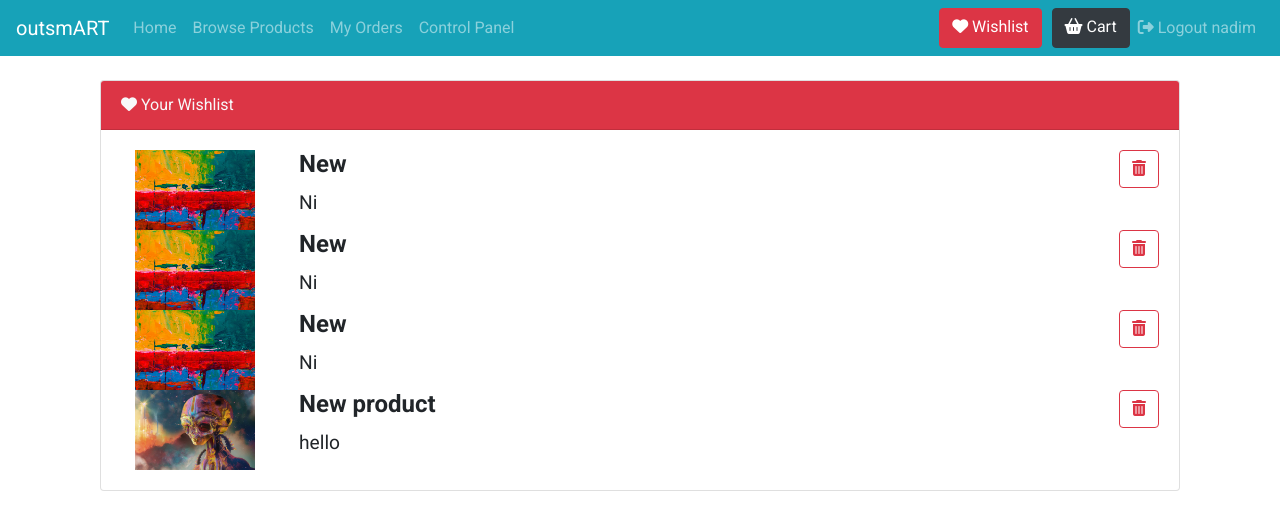
After one commit to srijaksengupta/outsmART, a Django app: page /products/wishlist in a window 1280 px wide. The commit adds this page. Shown: the top 530 px of the page. Run offline with Django 3.2, Linux system fonts and the light colour scheme; a user stored in the database is signed in; data comes from the database, SQL or seed files in the repository; both versions use the stored data as it was after the commit; some libraries are stand-ins or nearby versions.

Commit message:
Wishlist

```diff
--- a/outsmart/products/admin.py
+++ b/outsmart/products/admin.py
@@ -2,5 +2,8 @@ from django.contrib import admin
 
 # Register your models here.
 from .models import ProductPost
+from .models import Wishlist
+
 
 admin.site.register(ProductPost)
+admin.site.register(Wishlist)
--- a/outsmart/products/models.py
+++ b/outsmart/products/models.py
@@ -26,3 +26,8 @@ class ProductPost(models.Model):
 
     def __str__(self):
         return 'Product: {} by {}'.format(self.title,self.owner)
+
+
+class Wishlist(models.Model):
+    owner = models.ForeignKey(User, on_delete=models.CASCADE)
+    product = models.ForeignKey(ProductPost, on_delete=models.CASCADE)
--- a/outsmart/products/urls.py
+++ b/outsmart/products/urls.py
@@ -8,5 +8,8 @@ urlpatterns = [
     path('browse_products', views.browse_products, name='browse'),
     path('add_products', views.add_products, name='add'),
     path('my_listings',views.my_listings,name='listings'),
-    path('<int:product_id>',views.detail,name='detail')
+    path('<int:product_id>',views.detail,name='detail'),
+    path('wishlist', views.my_wishlist, name='wishlist'),
+    path('add_wishlist', views.add_wishlist, name='add_wishlist'),
+    path('cart', views.my_cart, name='cart'),
 ]
--- a/outsmart/products/views.py
+++ b/outsmart/products/views.py
@@ -1,5 +1,6 @@
 from django.shortcuts import render
 from .models import ProductPost
+from .models import Wishlist
 from .forms import ProductPostForm
 from django.contrib.auth.decorators import login_required
 from django.http import Http404, HttpResponse
@@ -24,7 +25,6 @@ def my_listings(request):
     context = {'products': ProductPost.objects.filter(owner=request.user)}
     return render(request, 'products/listings.html',context)
 
-
 # Create your views here.
 def detail(request, product_id):
     try:
@@ -32,3 +32,22 @@ def detail(request, product_id):
     except ProductPost.DoesNotExist:
         raise Http404("Product does not exist")
     return render(request,'products/detail.html',{'product': product})
+
+
+@login_required
+def my_wishlist(request):
+    context = {'products': Wishlist.objects.filter(owner=request.user)}
+    return render(request,'products/wishlist.html',context)
+
+@login_required
+def my_cart(request):
+    return render(request, 'products/cart.html')
+
+
+def add_wishlist(request):
+    if(request.method) == 'POST':
+        productID = request.POST['product']
+        productAdd =  ProductPost.objects.get(pk=productID)
+        p = Wishlist(owner=request.user, product=productAdd)
+        p.save()
+        return HttpResponse('')
--- a/outsmart/templates/base.html
+++ b/outsmart/templates/base.html
@@ -9,6 +9,9 @@
     <link rel="stylesheet" href="https://stackpath.bootstrapcdn.com/bootstrap/4.4.1/css/bootstrap.min.css" integrity="sha384-Vkoo8x4CGsO3+Hhxv8T/Q5PaXtkKtu6ug5TOeNV6gBiFeWPGFN9MuhOf23Q9Ifjh" crossorigin="anonymous">
     <link rel="stylesheet" href="{% static 'products/bootstrap-tagsinput.css' %}" type="text/css">
     <link rel="stylesheet" href="{% static 'style.css' %}" type="text/css">
+    <script src="https://kit.fontawesome.com/470f92539c.js" crossorigin="anonymous"></script>
+    <script src="https://ajax.googleapis.com/ajax/libs/jquery/1.12.4/jquery.min.js"></script>
+
 
     <title>outsmART {% block title %} {% endblock %}</title>
 </head>
--- a/outsmart/templates/partials/_navbar.html
+++ b/outsmart/templates/partials/_navbar.html
@@ -31,7 +31,11 @@
 
     {% if user.is_authenticated %}
     <div class="navbar-nav">
-      <a class="nav-item nav-link" href="{% url 'account:logout' %}">Logout {{user.username}}</a>
+      <a class="btn btn-danger" style="margin-right: 10px;"  href="{% url 'products:wishlist' %}"><i class="fas fa-heart"></i> Wishlist</a>
+      <a class="btn btn-dark" href="{% url 'products:cart' %}"> <i class="fas fa-shopping-basket"></i> Cart</a>
+
+      <a class="nav-item nav-link" href="{% url 'account:logout' %}"><i class="fas fa-sign-out-alt"></i> Logout {{user.username}}</a>
+
     </div>
     {% else %}
     <div class="navbar-nav">
--- a/outsmart/templates/products/add.html
+++ b/outsmart/templates/products/add.html
@@ -5,9 +5,9 @@
 
       <div class="col-md-6 m-auto">
         <div class="card text-left mb-3">
+          <div class="card-header bg-info text-light"> <i class="fas fa-plus-square"></i> Add a Product</div>
           <div class="card-body">
 
-<h1 class="h3 mb-3 font-weight-normal">Add a Product</h1>
 <form action="" method="post" enctype="multipart/form-data" >
 
   {% csrf_token %}
--- /dev/null
+++ b/outsmart/templates/products/cart.html
@@ -0,0 +1,4 @@
+{% extends 'base.html' %}
+{% block content %}
+
+{% endblock %}
--- /dev/null
+++ b/outsmart/templates/products/wishlist.html
@@ -0,0 +1,44 @@
+{% extends 'base.html' %}
+{% block content %}
+{% load static %}
+
+<link rel="stylesheet" href="{% static 'shop/shopstyle.css' %}" type="text/css">
+
+
+<div class="container">
+    <div class="card shopping-cart">
+             <div class="card-header bg-danger text-light">
+                 <i class="fas fa-heart" aria-hidden="true"></i>
+                 Your Wishlist
+                 <div class="clearfix"></div>
+             </div>
+             <div class="card-body">
+                {% for p in products %}
+
+                     <!-- PRODUCT -->
+                     <div class="row">
+                         <div class="col-12 col-sm-12 col-md-2 text-center">
+                                 <img class="img-responsive" src="{{p.product.image.url}}" alt="prewiew" width="120" height="80">
+                         </div>
+                         <div class="col-12 text-sm-center col-sm-12 text-md-left col-md-6">
+                             <h4 class="product-name"><strong>{{p.product.title}}</strong></h4>
+                             <h4>
+                                 <small>{{p.product.summary}}</small>
+                             </h4>
+                         </div>
+
+                        <div class="col-md-4 text-right">
+                            <button type="button" class="btn btn-outline-danger btn-xs">
+                                <i class="fa fa-trash" aria-hidden="true"></i>
+                            </button>
+                        </div>
+                     </div>
+                {% endfor %}
+
+
+             </div>
+         </div>
+ </div>
+
+
+{% endblock %}
```
Also changed, not shown: outsmart/static/products/productstyle.css (+66 -0 lines), outsmart/templates/products/browse.html (+25 -2 lines), outsmart/db.sqlite3, outsmart/media/HTB19SPvLVXXXXaXXFXXq6xXFXXXN_ENTirt2.webp (added), outsmart/products/migrations/0011_wishlist.py (added), outsmart/products/migrations/0012_auto_20200415_2100.py (added), outsmart/products/migrations/0013_auto_20200415_2125.py (added), outsmart/products/migrations/0014_auto_20200415_2135.py (added).
